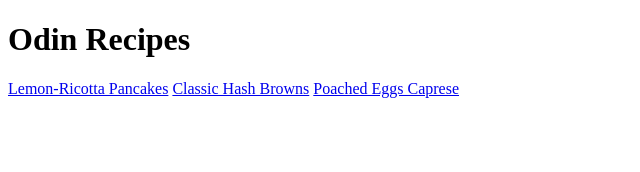
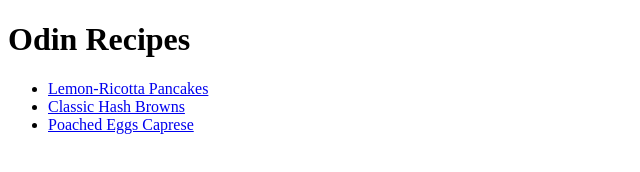
Before and after one commit to Scrogi/odin-recipes, a plain HTML site: page index.html in a window 1280 px wide. Shown: the whole page, without its empty margins (0-640 px from the left). Drawn offline with Linux system fonts and the light colour scheme.

Commit message:
Make links a part of unordered list

```diff
--- a/index.html
+++ b/index.html
@@ -9,9 +9,11 @@
 
     <body>
        <h1>Odin Recipes</h1>
-       <a href="recipes/pancakes.html">Lemon-Ricotta Pancakes</a>
-       <a href="recipes/hashbrown.html">Classic Hash Browns</a>
-       <a href="recipes/eggs.html">Poached Eggs Caprese</a>
+       <ul>
+       <li><a href="recipes/pancakes.html">Lemon-Ricotta Pancakes</a></li>
+       <li><a href="recipes/hashbrown.html">Classic Hash Browns</a></li>
+       <li><a href="recipes/eggs.html">Poached Eggs Caprese</a></li>
+       </ul>
 
     </body>
 </html>
```
